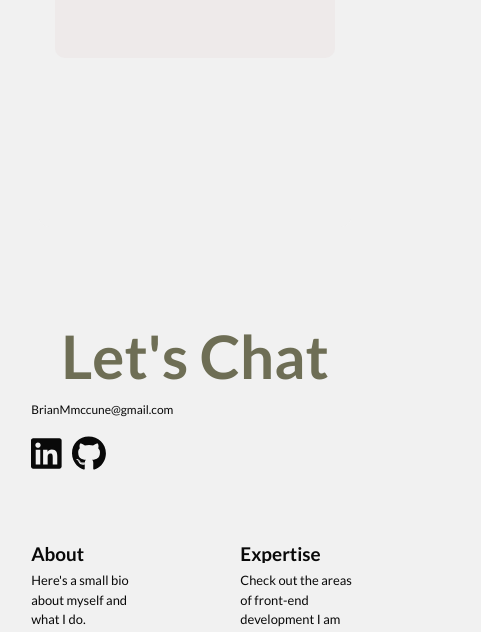
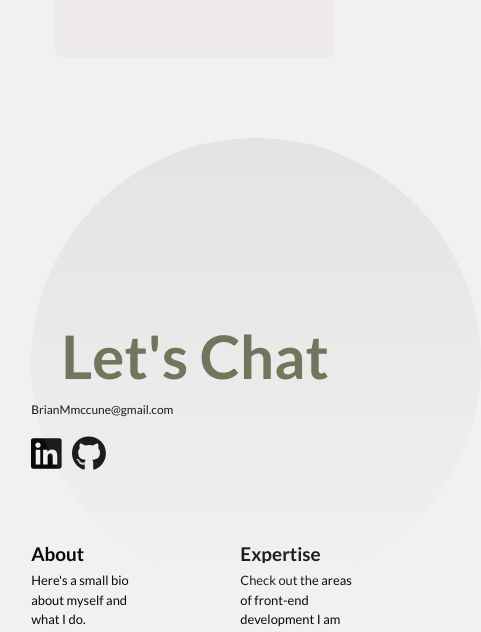
Before and after one commit to BrianMcCune/brianmccune-portfolio, a React (Vite) app: page / in a window 390 px wide. Shown: the part 6400-7032 px from the top of the page, 481 px wide, since content can reach past the window. Built offline with nearby package versions, Linux system fonts and the light colour scheme.

Commit message:
circle animation in contact section

```diff
--- a/src/App.css
+++ b/src/App.css
@@ -536,6 +536,17 @@ a:visited {
   justify-self: right;
 }
 
+.contact-circle {
+  background: linear-gradient(rgb(107, 100, 92), rgb(241, 241, 241));
+  height: calc(50svh + 17svw);
+  width: calc(50svh + 17svw);
+  border-radius: 50%;
+  opacity:0.1;
+  margin-top: -105svh;
+  margin-left: auto;
+  margin-right: auto;
+}
+
 .copyright {
   margin-top: 10svh;
   margin-bottom: 5svh;
@@ -571,8 +582,8 @@ a:visited {
   }
 
   .container > .circle {
-    width: 350px;
-    height: 350px;
+    width: 450px;
+    height: 450px;
     margin-top: -50px;
   }
 
@@ -730,4 +741,10 @@ a:visited {
   .contact-headline {
     font-size: 60px;
   }
+
+  .contact-circle {
+    margin-top: -95svh;
+    width: 450px;
+    height: 450px;
+  }
 }
--- a/src/Contact.jsx
+++ b/src/Contact.jsx
@@ -151,7 +151,7 @@ const Contact = () => {
           </div>
         </div>
         <div className="copyright">© 2024 Brian McCune</div>
-        {/* <div className="contact-circle"></div> */}
+        <div className="contact-circle"></div>
       </div>
     </div>
    );
```
